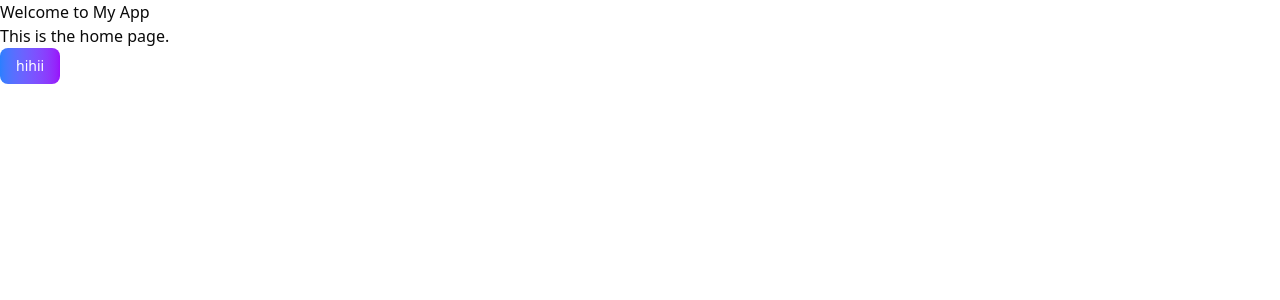
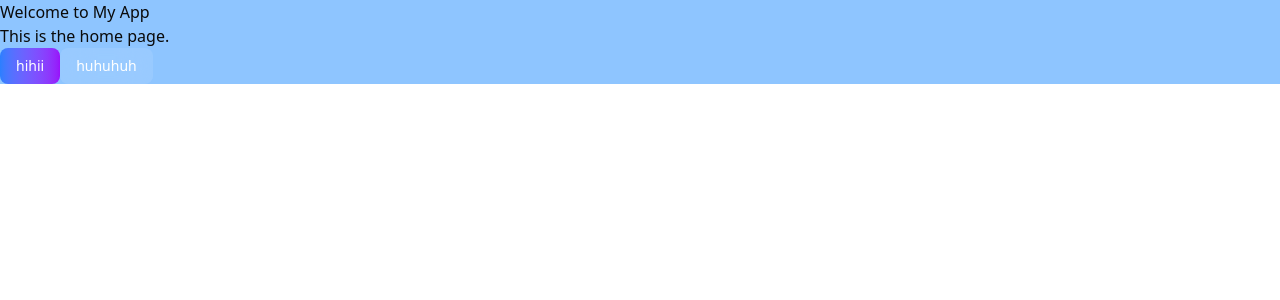
Before and after one commit to mohdasharshakeel/Photo-editor-AI, a Next.js app: page / in a window 1280 px wide. Shown: the top 300 px of the page. Built offline with nearby package versions, Linux system fonts and the light colour scheme.

Commit message:
glass-button

```diff
--- a/app/page.js
+++ b/app/page.js
@@ -2,10 +2,11 @@ import { Button } from "@/components/ui/button";
 
 export default function Home(){
   return (
-    <div>
+    <div className="bg-blue-300">
       <h1>Welcome to My App</h1>
       <p>This is the home page.</p>
       <Button variant="primary">hihii</Button>
+      <Button variant="glass">huhuhuh</Button>
     </div>
   );
 }
--- a/components/ui/button.jsx
+++ b/components/ui/button.jsx
@@ -20,7 +20,9 @@ const buttonVariants = cva(
         ghost:
           "hover:bg-accent hover:text-accent-foreground dark:hover:bg-accent/50",
         link: "text-primary underline-offset-4 hover:underline",
-        primary :"backdrop-blur-lg bg-gradient-to-r from-blue-500 to-purple-600 text-white border-transparent hover:shadow-2xl hover:shadow-blue-500/25 hover:transfrom hover:scale-105 "
+        primary :"backdrop-blur-lg bg-gradient-to-r from-blue-500 to-purple-600 text-white border-transparent hover:shadow-2xl hover:shadow-blue-500/25 hover:transfrom hover:scale-105 ",
+        glass :"backdrop-blur-lg  bg-white/10 text-white border-white/20 hover:bg-white/20 hover:transfrom hover:scale-105 ",
+
       },
       size: {
         default: "h-9 px-4 py-2 has-[>svg]:px-3",
```
